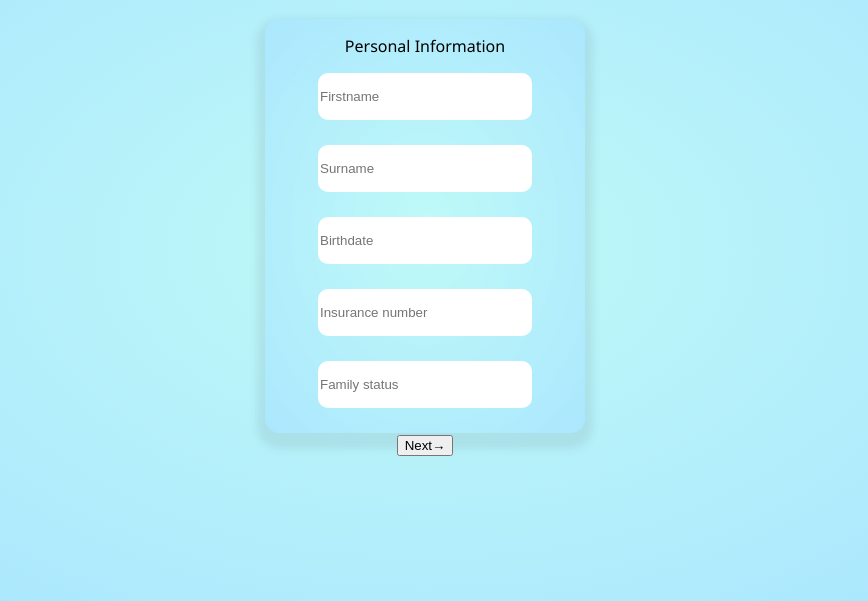
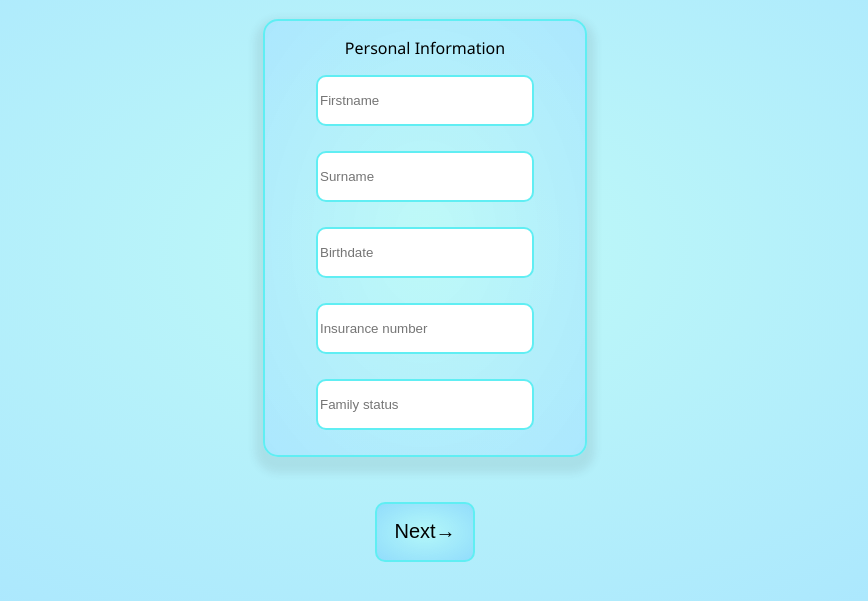
Before and after one commit to EduardValevich/Forms-and-navigation, a plain HTML site: page index.html in a window 1280 px wide. Shown: the part 151-752 px from the top of the page, without its empty margins (215-1083 px from the left). Drawn offline with Linux system fonts and the light colour scheme.

Commit message:
forms v0.3

```diff
--- a/css/stules.css
+++ b/css/stules.css
@@ -57,6 +57,7 @@ form {
     background: radial-gradient(rgba(191, 250, 247, 0.671), rgba(167, 227, 255, 0.712)) no-repeat;
     box-shadow: 0 8px 8px 8px rgba(54, 54, 54, 0.089);
     border-radius: 15px;
+    border: 2px solid rgb(96, 238, 243);
 }
 
 input {
@@ -64,5 +65,21 @@ input {
     width: 210px;
     margin-bottom: 25px;
     border-radius: 10px;
-    border: none;
+    border: 2px solid rgb(96, 238, 243);
 }
+
+.navigation {
+    display: flex;
+    width: 320px;
+    padding-top: 45px;
+    justify-content: center;
+}
+
+button {
+    height: 60px;
+    width: 100px;
+    font-size: 20px;
+    border-radius: 10px;
+    border: 2px solid rgb(96, 238, 243);
+    background: radial-gradient(rgba(179, 252, 248, 0.671), rgba(136, 215, 252, 0.774)) no-repeat;
+}
```
